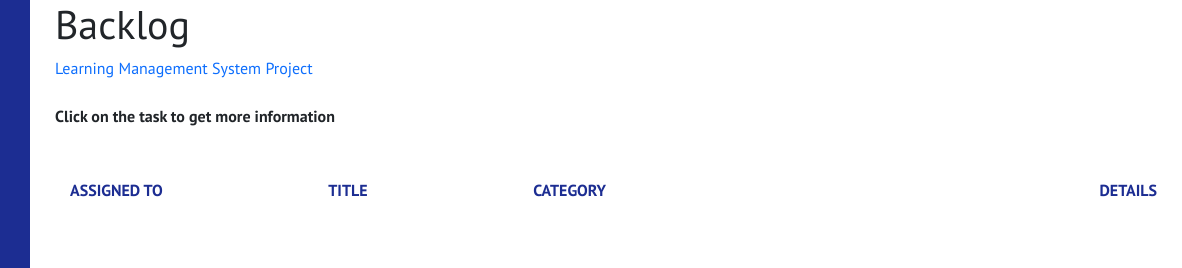
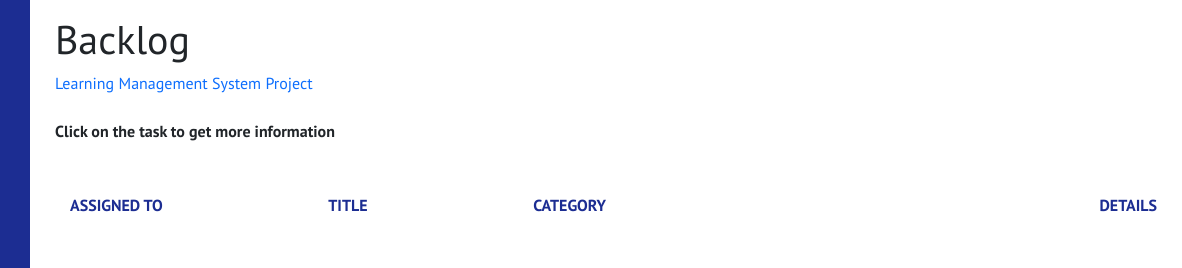
Before and after one commit to RobertSebastian28/join, a website: page backlog.html in a window 1280 px wide. Shown: the top 268 px of the page, 98-1280 px from the left. Drawn offline with nearby package versions, Linux system fonts and the light colour scheme; no server answers.

Commit message:
added header margin-top

```diff
--- a/css/backlog.css
+++ b/css/backlog.css
@@ -1,6 +1,7 @@
 .header {
     margin-left: 25px;
     margin-right: 25px;
+    margin-top: 15px;
 }
 
 .right-container {
--- a/css/newtask.css
+++ b/css/newtask.css
@@ -4,6 +4,7 @@
     font-weight: 500;
     line-height: 1.2;
     margin-left: 25px;
+    margin-top: 15px;
 }
 
 .right-container {
@@ -194,11 +195,9 @@ input {
     .add-task-content {
         width: 490px;
     }
-
     .add-task-assigned-to {
         padding-top: 65px;
     }
-
     .add-task-buttons {
         margin-top: 35px;
         padding-bottom: 30px;
@@ -217,35 +216,28 @@ input {
         margin-top: 10px;
         margin-left: 20px;
     }
-
     .add-task-content {
         width: 415px;
     }
-
     textarea {
         min-width: 415px;
         height: 60px;
     }
-
     #add-task-dueDate {
         min-width: 415px;
         height: 60px;
     }
-
     .add-task-select {
         min-width: 415px;
         height: 60px;
     }
-
     input {
         min-width: 415px;
         height: 60px;
     }
-
     .add-task-assigned-to {
         min-width: 400px;
     }
-
     .add-task-margin-bottom {
         margin-bottom: 20px;
     }
@@ -255,38 +247,28 @@ input {
     form {
         padding: 0;
     }
-
     .add-task-content {
         width: 310px;
     }
-
     textarea {
         min-width: 300px;
     }
-
     input {
         min-width: 300px;
     }
-
     #add-task-dueDate {
         min-width: 300px;
     }
-
     .add-task-assigned-to {
         min-width: 300px;
     }
-
-
     .add-task-select {
         min-width: 300px;
     }
-
     .profiles {
         width: 180px;
     }
-
     #add-task-change-profile {
         margin-left: -20px;
     }
-
 }
```
